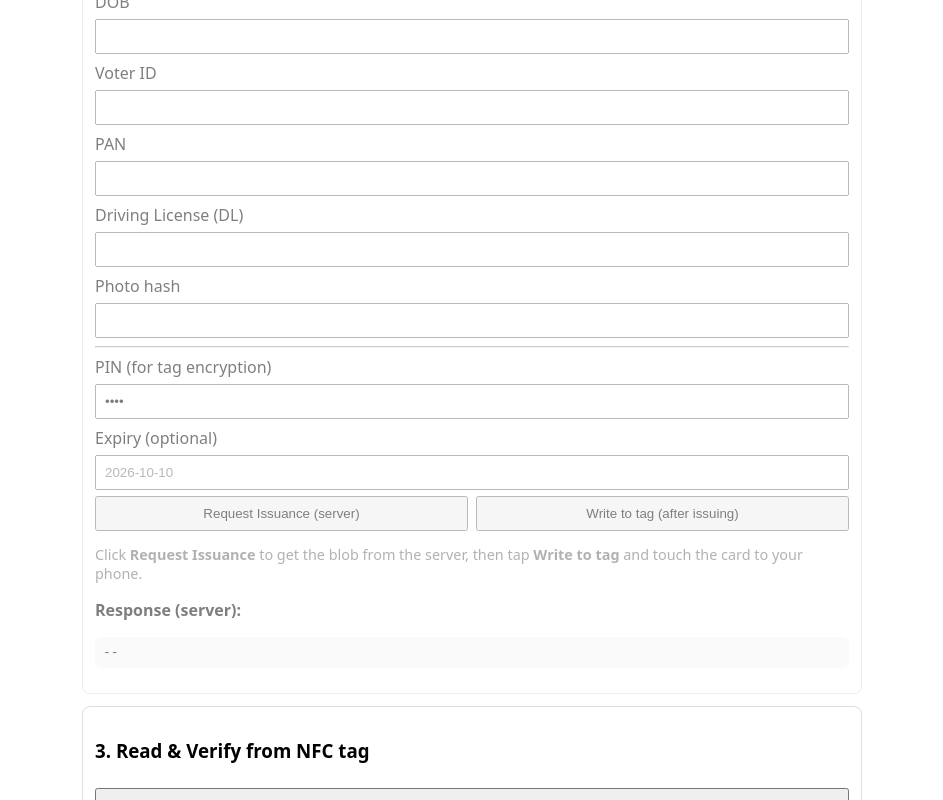
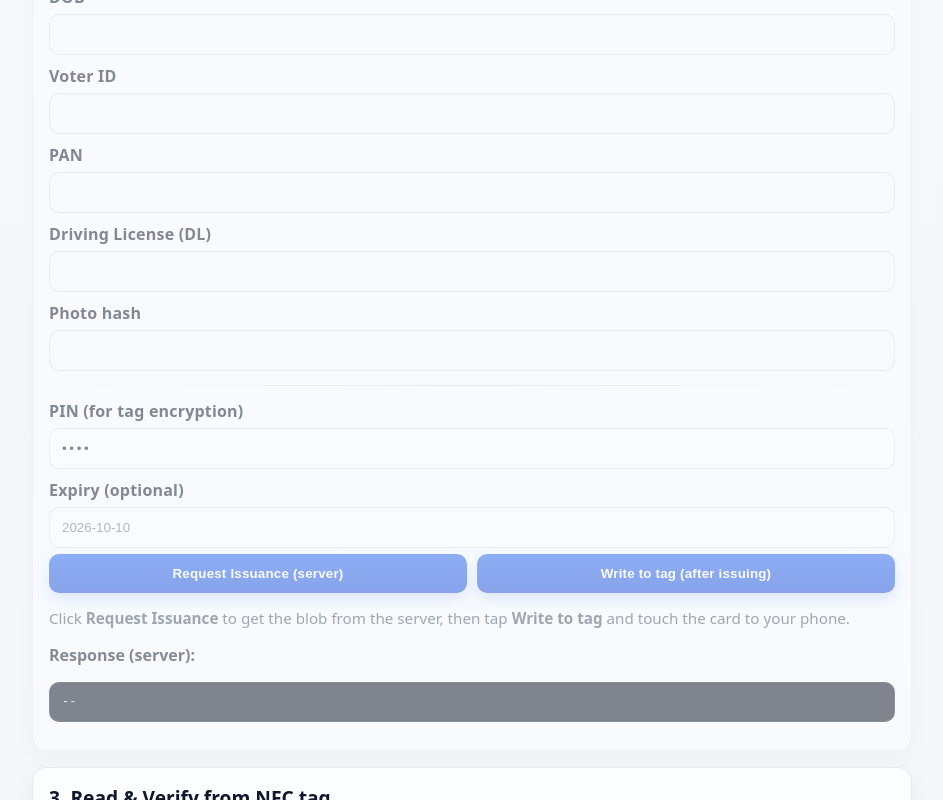
Before and after one commit to prateekaekbote/onenatonecard, a plain HTML site: page index.html in a window 1280 px wide. Shown: the part 580-1380 px from the top of the page, without its empty margins (168-1111 px from the left). Drawn offline with Linux system fonts and the light colour scheme.

Commit message:
Update styles.css

```diff
--- a/styles.css
+++ b/styles.css
@@ -1,9 +1,37 @@
-body { font-family: system-ui, -apple-system, Roboto, Arial; padding: 16px; max-width: 780px; margin: auto; }
-.card { border: 1px solid #ddd; padding: 12px; border-radius: 8px; margin-bottom: 12px; }
-label { display:block; margin-top:8px }
-input, button, textarea { width:100%; padding:8px; margin-top:6px; box-sizing:border-box }
-.row { display:flex; gap:8px }
-.small { width: 140px }
-pre { background:#f7f7f7; padding:8px; border-radius:6px; overflow:auto; max-height:240px; }
-.hint { color:#666; font-size:0.9rem; }
+body { font-family: system-ui, -apple-system, Roboto, Arial; padding: 16px; max-width: 880px; margin: auto; background: radial-gradient(1200px 600px at 10% -10%, #e6f0ff 0%, rgba(230,240,255,0) 60%), radial-gradient(1000px 500px at 110% 10%, #ffe9f0 0%, rgba(255,233,240,0) 60%), linear-gradient(180deg, #f7f9fc, #f4f6fb); color: #1b1f2a; -webkit-font-smoothing: antialiased; -moz-osx-font-smoothing: grayscale; }
+.card { border: 1px solid rgba(17, 24, 39, 0.08); padding: 16px; border-radius: 14px; margin-bottom: 16px; background: rgba(255,255,255,0.72); box-shadow: 0 8px 24px rgba(17,24,39,0.06), inset 0 1px 0 rgba(255,255,255,0.5); backdrop-filter: saturate(140%) blur(6px); }
+label { display:block; margin-top:10px; font-weight: 600; color:#111827; letter-spacing: 0.2px }
+input, button, textarea { width:100%; padding:12px; margin-top:6px; box-sizing:border-box; border:1px solid rgba(17,24,39,0.12); border-radius:10px; background:#ffffff; color:#111827; transition: border-color .2s ease, box-shadow .2s ease, transform .05s ease; }
+input:focus, textarea:focus { outline:none; border-color:#2563eb; box-shadow: 0 0 0 3px rgba(37,99,235,.15) }
+input[type="password"] { letter-spacing: 0.2em }
+button { cursor:pointer; background: linear-gradient(180deg, #2563eb, #1d4ed8); color:#fff; border: none; font-weight:700; letter-spacing:.2px; box-shadow: 0 6px 14px rgba(37,99,235,.25); }
+button:hover { filter: brightness(1.05) }
+button:active { transform: translateY(1px) }
+button:disabled { opacity:0.65; cursor:not-allowed; filter: grayscale(20%) }
+.row { display:flex; gap:10px }
+.small { width: 160px }
+pre { background:#0b1021; color:#e5e7eb; padding:12px; border-radius:10px; overflow:auto; max-height:280px; font-size:12px; border:1px solid rgba(255,255,255,0.08) }
+.hint { color:#4b5563; font-size:0.95rem }
 .disabled-section { opacity:0.5; pointer-events:none; }
+h2 { font-size: 1.8rem; line-height:1.2; margin: 8px 0 18px; letter-spacing:.2px }
+h3 { font-size: 1.2rem; margin: 0 0 12px; color:#0f172a }
+hr { border: none; height:1px; background: linear-gradient(90deg, rgba(17,24,39,0), rgba(17,24,39,.15), rgba(17,24,39,0)); margin: 14px 0 }
+@media (max-width: 640px) { body { padding: 12px; max-width: 100% } .row { flex-direction: column } }
+
+/* Layout helpers for clearer separation of input vs backend output */
+.split { display: grid; grid-template-columns: 1fr 1fr; gap: 16px }
+.pane { border: 1px solid rgba(17,24,39,0.06); border-radius: 12px; padding: 12px; background: rgba(255,255,255,0.6) }
+.pane h4 { margin: 0 0 8px; font-size: 1rem; color:#0f172a }
+
+/* Badges / pills */
+.pill { display:inline-block; padding: 4px 8px; border-radius: 999px; font-size: 12px; font-weight: 700; letter-spacing:.2px; }
+.pill.info { background: rgba(37,99,235,.12); color:#1e40af; }
+.pill.success { background: rgba(16,185,129,.14); color:#065f46; }
+
+/* Visual distinction for read-only backend fields */
+input[readonly] { background: #f9fafb }
+.muted { color:#6b7280 }
+
+@media (max-width: 860px) {
+  .split { grid-template-columns: 1fr; }
+}
```
